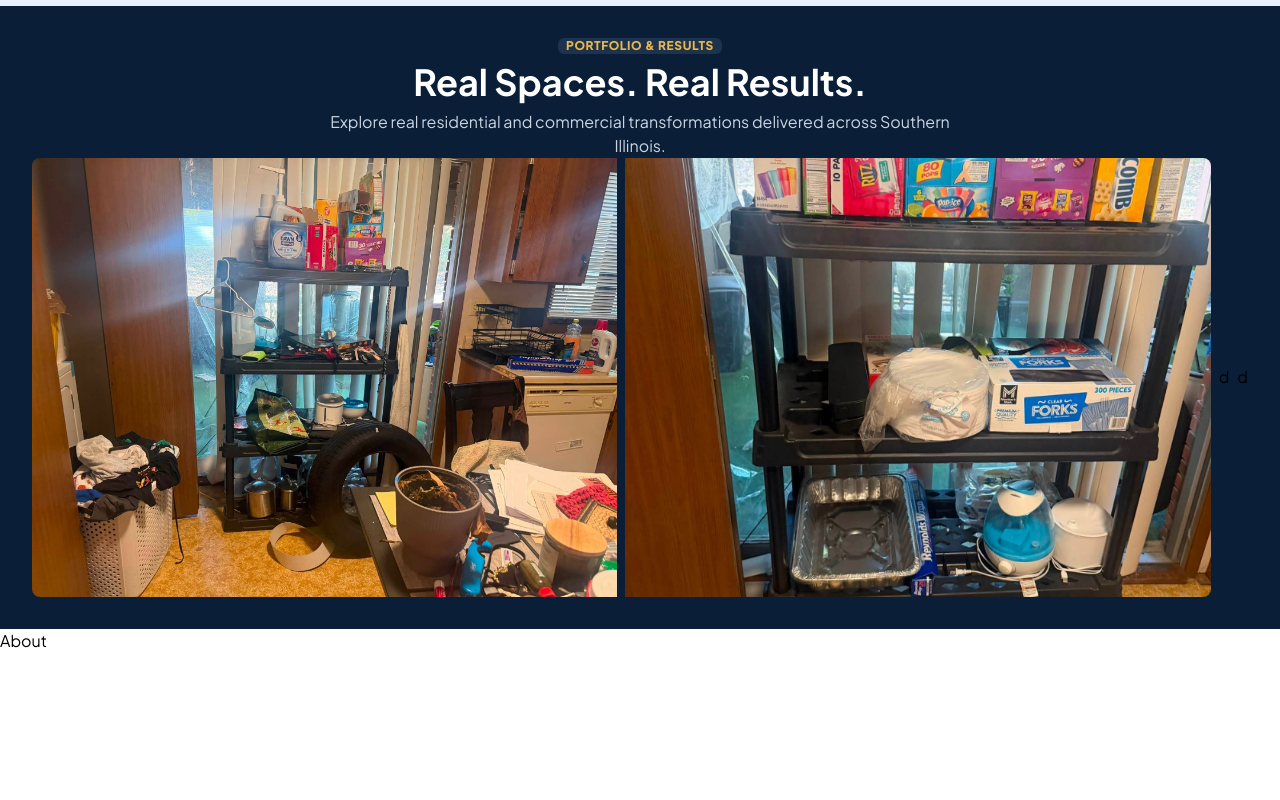
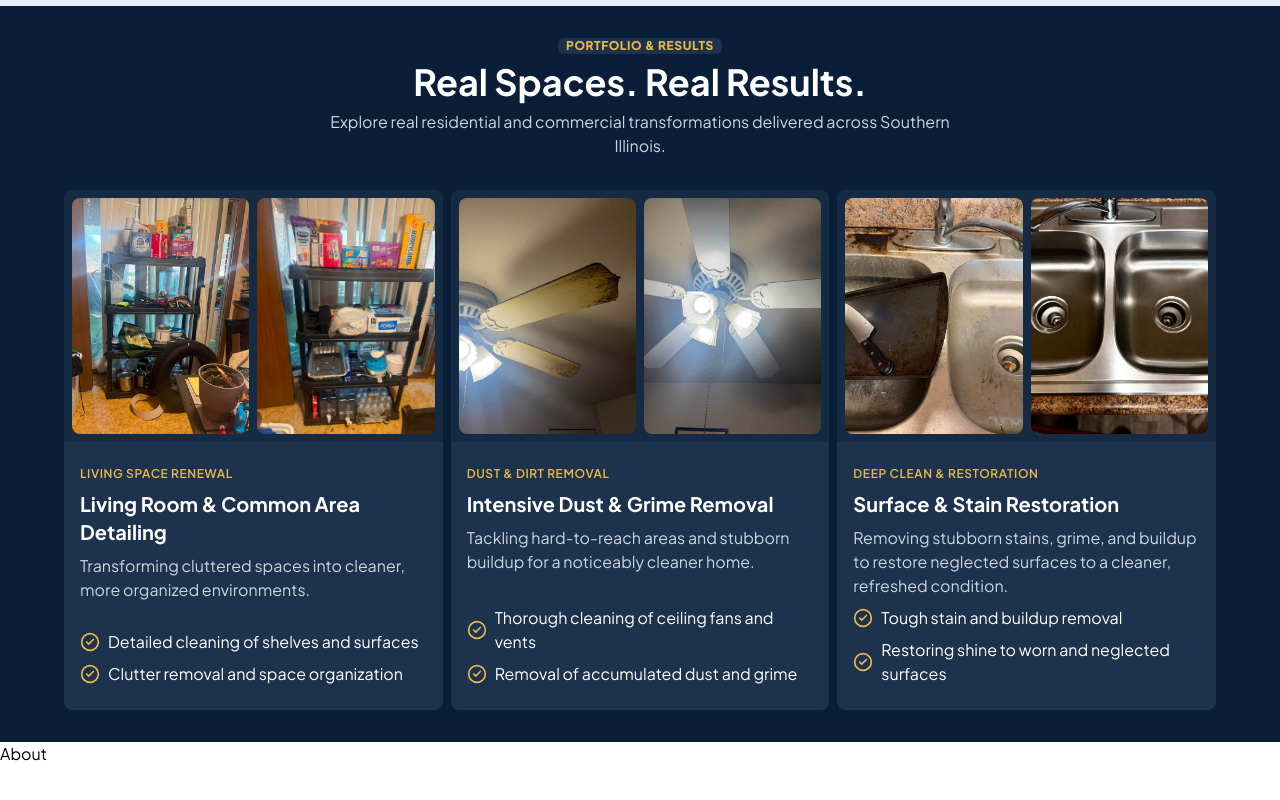
Before and after one commit to NehemiahBrown/MerriClean-Solutions, a React (Vite) app: page / in a window 1280 px wide. Shown: the part 1182-1982 px from the top of the page. Built offline with nearby package versions, Linux system fonts and the light colour scheme.

Commit message:
finished cards on portfolio section

```diff
--- a/src/components/OurWork.jsx
+++ b/src/components/OurWork.jsx
@@ -1,3 +1,5 @@
+import { CircleCheck } from "lucide-react"
+
 export default function OurWork() {
   return (
     <section
@@ -5,7 +7,7 @@ export default function OurWork() {
       className="bg-secondary-background scroll-mt-20 py-8 px-8 w-full"
     >
       <div>
-        <div class="flex flex-col justify-center items-center gap-2 text-center">
+        <div className="flex flex-col justify-center items-center gap-2 text-center">
           <p className="uppercase text-tertiary-color tracking-wider font-extrabold text-xs bg-teritary-background px-2 rounded-md">
             portfolio & results
           </p>
@@ -18,28 +20,108 @@ export default function OurWork() {
           </p>
         </div>
       </div>
-      <div className="flex flex-col justify-center items-center md:flex-row gap-2">
-        <div className="w-full overflow-hidden rounded-lg">
-          <div className="flex gap-2">
-            <div className="flex-1 min-w-0 aspect-[4/3] overflow-hidden">
+      <div className="mt-8 grid grid-cols-1 md:grid-cols-3 max-w-6xl mx-auto gap-2">
+        <div className="flex flex-col h-full w-full overflow-hidden rounded-lg">
+          <div className="flex bg-teritary-background/60 p-2 gap-2">
+            <div className="flex-1 min-w-0 aspect-[3/4] overflow-hidden">
               <img
-                className="w-full h-full object-cover"
+                className="w-full h-full object-cover rounded-lg"
                 src="src\assets\dirtyshelf.jpg"
                 alt="An unorganized living space."
               />
             </div>
-            <div className="flex-1 min-w-0 aspect-[4/3] overflow-hidden">
+            <div className="flex-1 min-w-0 aspect-[3/4] overflow-hidden">
               <img
-                className="w-full h-full object-cover"
+                className="w-full h-full object-cover rounded-lg"
                 src="src\assets\cleanshelf.jpg"
                 alt="An organized living space."
               />
             </div>
           </div>
+          <div className="flex flex-col flex-1 gap-2 bg-teritary-background px-4 py-6">
+            <h3 className="uppercase tracking-wider font-semibold text-xs text-tertiary-color">living space renewal</h3>
+            <h4 className="text-card-color font-bold text-xl">Living Room & Common Area Detailing</h4>
+            <p className="text-[#CBD5E1]">Transforming cluttered spaces into cleaner, more organized environments.</p>
+            <div className="mt-auto mt-auto flex flex-col gap-2">
+              <div className="flex items-center gap-2">
+                <CircleCheck size={20} className="shrink-0 text-tertiary-color" />
+                <p className="text-card-color">Detailed cleaning of shelves and surfaces</p>
+              </div>
+              <div className="flex items-center gap-2">
+                <CircleCheck size={20} className="shrink-0 text-tertiary-color" />
+                <p className="text-card-color">Clutter removal and space organization</p>
+              </div>
+            </div>
+          </div>
         </div>
-        <div>d</div>
-        <div>d</div>
+        <div className="flex flex-col h-full w-full overflow-hidden rounded-lg">
+          <div className="flex bg-teritary-background/60 p-2 gap-2">
+            <div className="flex-1 min-w-0 aspect-[3/4] overflow-hidden">
+              <img
+                className="w-full h-full object-cover rounded-lg"
+                src="src\assets\dirtyfan.jpg"
+                alt="An unorganized living space."
+              />
+            </div>
+            <div className="flex-1 min-w-0 aspect-[3/4] overflow-hidden">
+              <img
+                className="w-full h-full object-cover rounded-lg"
+                src="src\assets\cleanfan.jpg"
+                alt="An organized living space."
+              />
+            </div>
+          </div>
+          <div className="flex flex-col flex-1 gap-2 bg-teritary-background px-4 py-6">
+            <h3 className="uppercase tracking-wider font-semibold text-xs text-tertiary-color">dust & dirt removal</h3>
+            <h4 className="text-card-color font-bold text-xl">Intensive Dust & Grime Removal</h4>
+            <p className="text-[#CBD5E1]">Tackling hard-to-reach areas and stubborn buildup for a noticeably cleaner home.</p>
+            <div className="mt-auto flex flex-col gap-2">
+              <div className="flex items-center gap-2">
+                <CircleCheck size={20} className="shrink-0 text-tertiary-color" />
+                <p className="text-card-color">Thorough cleaning of ceiling fans and vents</p>
+              </div>
+              <div className="flex items-center gap-2">
+                <CircleCheck size={20} className="shrink-0 text-tertiary-color" />
+                <p className="text-card-color">Removal of accumulated dust and grime</p>
+              </div>
+            </div>
+          </div>
+        </div>
+        <div className="flex flex-col h-full w-full overflow-hidden rounded-lg">
+          <div className="flex bg-teritary-background/60 p-2 gap-2">
+            <div className="flex-1 min-w-0 aspect-[3/4] overflow-hidden">
+              <img
+                className="w-full h-full object-cover rounded-lg"
+                src="src\assets\dirtysink.jpg"
+                alt="An unorganized living space."
+              />
+            </div>
+            <div className="flex-1 min-w-0 aspect-[3/4] overflow-hidden">
+              <img
+                className="w-full h-full object-cover rounded-lg"
+                src="src\assets\cleansink.jpg"
+                alt="An organized living space."
+              />
+            </div>
+          </div>
+          <div className="flex flex-col flex-1 gap-2 bg-teritary-background px-4 py-6">
+            <h3 className="uppercase tracking-wider font-semibold text-xs text-tertiary-color">Deep Clean & Restoration</h3>
+            <h4 className="text-card-color font-bold text-xl">Surface & Stain Restoration</h4>
+            <p className="text-[#CBD5E1]">Removing stubborn stains, grime, and buildup to restore neglected surfaces to a cleaner, refreshed condition.</p>
+            <div className="mt-auto flex flex-col gap-2">
+              <div className="flex items-center gap-2">
+                <CircleCheck size={20} className="shrink-0 text-tertiary-color" />
+                <p className="text-card-color">Tough stain and buildup removal</p>
+              </div>
+              <div className="flex items-center gap-2">
+                <CircleCheck size={20} className="shrink-0 text-tertiary-color" />
+                <p className="text-card-color">Restoring shine to worn and neglected surfaces</p>
+              </div>
+            </div>
+          </div>
+        </div>
       </div>
+      <div className="bg-teritary-background"></div>
     </section>
   );
 }
```
